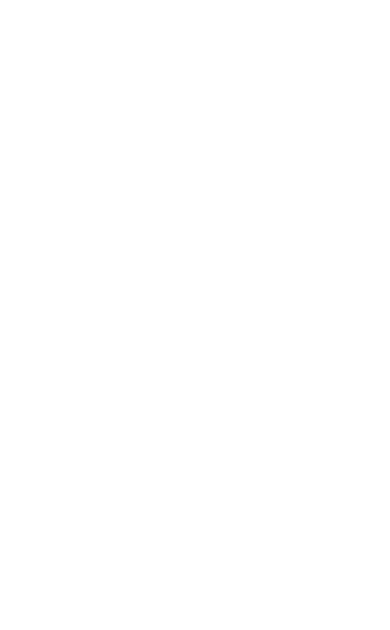
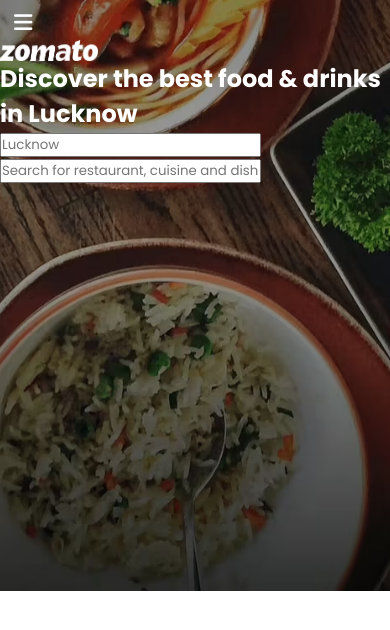
Before and after one commit to meCeltic/CloningZomatoLandingPage, a plain HTML site: page index.html in a window 390 px wide. Drawn offline with Linux system fonts and the light colour scheme.

Commit message:
worked on hero section

```diff
--- a/index.css
+++ b/index.css
@@ -0,0 +1,79 @@
+*{
+    margin: 0;
+    padding: 0;
+    box-sizing: border-box;
+    font-family: "Poppins", sans-serif;
+}
+
+.heroSection{
+    background-image: url(./images/heroSectionBackground.png);
+    height: 60vh;
+    background-size: cover;
+    background-position: center;
+    color: white;
+}
+
+.navbar{
+    display: flex;
+    align-items: center;
+    justify-content: space-between;
+}
+
+.navbar .navmenu{
+    display: flex;
+    padding: 20px;
+    gap: 27px;
+    margin-right: 15%;
+
+}
+
+.navbar .app{
+    font-size: 13px;
+    padding: 10px;
+    margin-left: 15%;
+}
+.navbar a{
+    color: white;
+    text-decoration: none;
+    font-size: 17px;
+}
+
+.navbar i{
+    display: none;
+    padding: 3px;
+    margin-left: 11px;
+    margin-top: 5px;
+    font-size: 21px;
+}
+
+@media only screen and (max-width: 900px){
+    .navbar .app {
+        font-size: 13px;
+        padding: 10px;
+        margin-left: 1%;
+    }
+    .navbar .navmenu{
+        margin-right: 0px;
+        gap: 22px;
+    }
+}
+
+@media only screen and (max-width: 600px){
+    .navbar a{
+        display: none;
+    }
+    .navbar i{
+        display: flex;
+    }
+    .heroSection{
+        height: 70vh;
+    }
+    .navbar a{
+        font-size: 14px;
+    }
+}
+
+.logoname img{
+    display: flex;
+    width: 25vw;
+}
--- a/index.html
+++ b/index.html
@@ -31,6 +31,27 @@
         <link rel="stylesheet" href="/index.css" />
     </head>
     <body>
-
+        <section class="heroSection">
+            <header>
+                <div class="navbar">
+                    <i class="fa-sharp fa-solid fa-bars" style="color: #fafcff;"></i>
+                    <a href="#" class="app">Get The App</a>
+                    <div class="navmenu">
+                        <a href="#" class="link">Investor Relations</a>
+                        <a href="#" class="link">Add restaurant</a>
+                        <a href="#" class="link">Log in</a>
+                        <a href="#" class="link">Sign up</a>
+                    </div>
+                </div>
+            </header>
+            <div class="logoname" >
+                <img src="./images/heroSectionLogo.png" />
+                <h1>Discover the best food & drinks in Lucknow</h1>
+                <div>
+                    <input class="searchLocation" type="text" placeholder="Lucknow"/>
+                    <input class="searchHotel" type="text" placeholder="Search for restaurant, cuisine and dish"/>
+                </div>
+            </div>
+        </section>
     </body>
 </html>
```
Also changed, not shown: images/appleStore.png (added), images/collection1.jpg (added), images/collection2.jpg (added), images/collection3.jpg (added), images/collection4.jpg (added), images/heroSectionBackground.png (added), images/heroSectionLogo.png (added), images/item1.png (added), images/item2.png (added), images/item3.png (added), images/item4.png (added), images/logo.png (added), images/mobileBanner.png (added), images/playStore.png (added).
